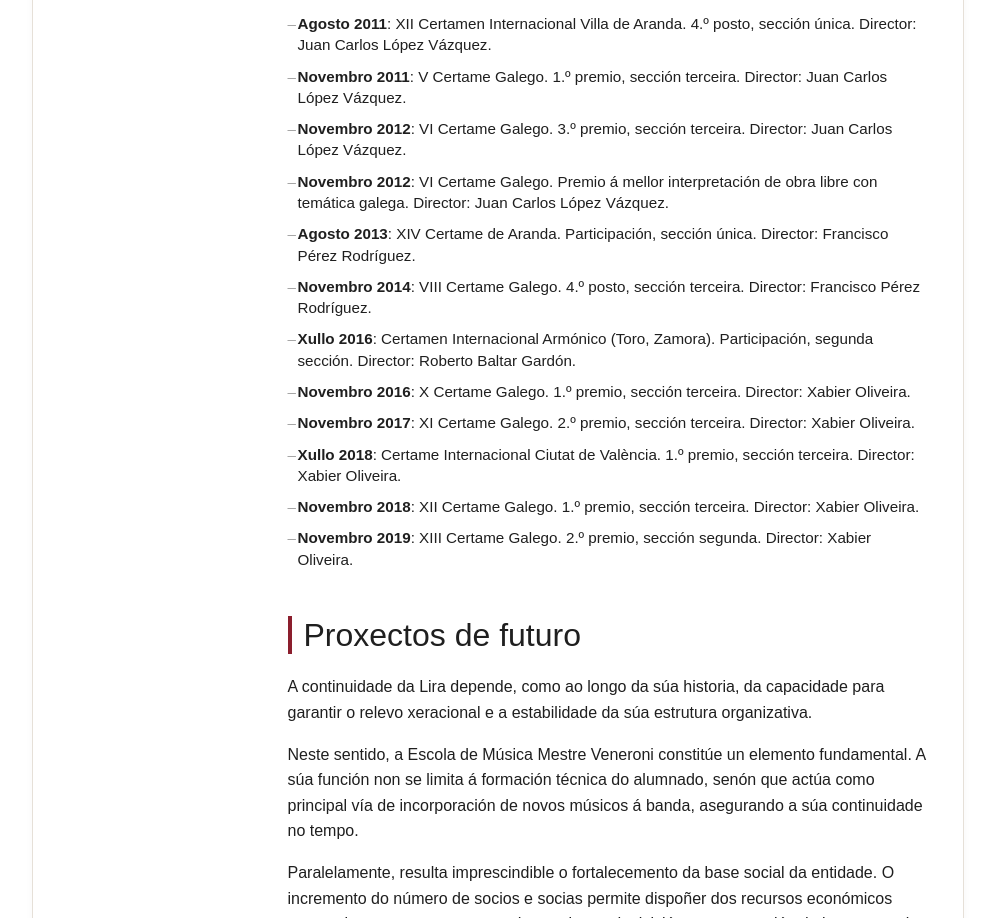
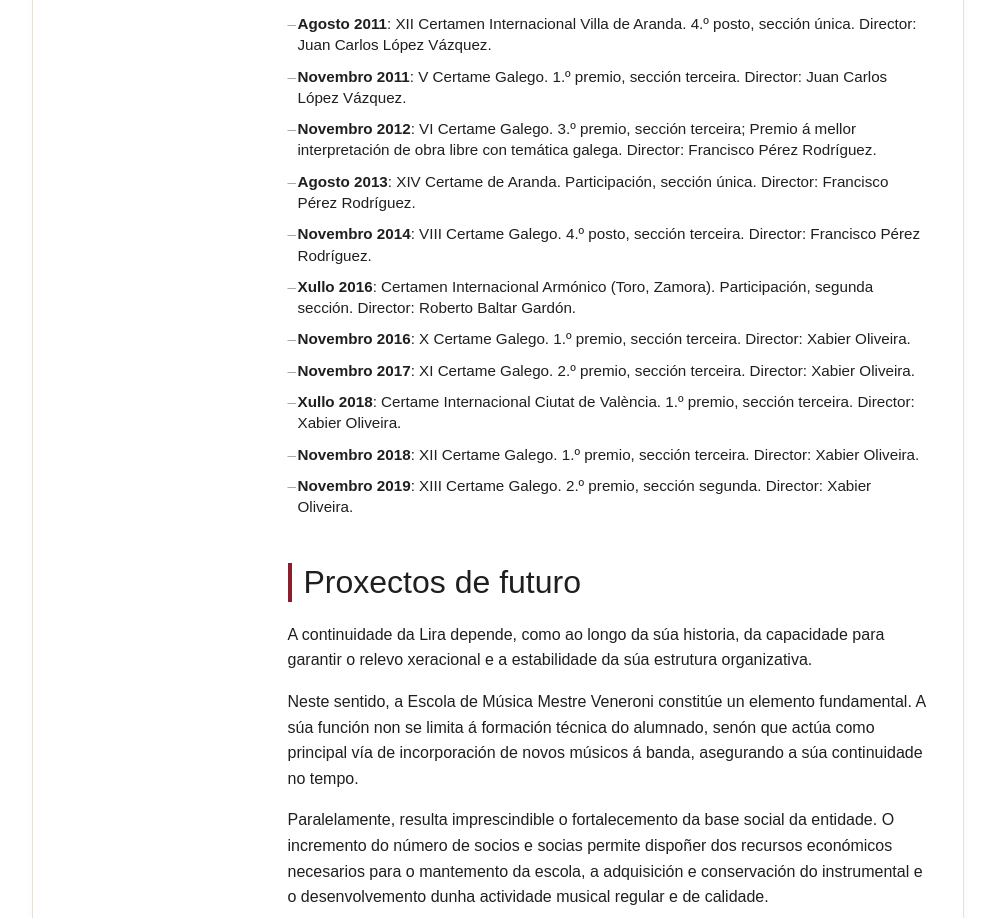
Before and after one commit to bandalira/bandalira.github.io, an Eleventy site: page historia.html in a window 1280 px wide. Shown: the part 8496-9414 px from the top of the page, without its empty margins (142-1137 px from the left). Built offline with nearby package versions, Linux system fonts and the light colour scheme; Eleventy itself is replaced by a stand-in of ours; files that its build step writes are made by us from their sources.

Commit message:
refactor: consolidate 2012 contest awards and update director name in historia.html

```diff
--- a/historia.html
+++ b/historia.html
@@ -676,10 +676,8 @@ permalink: /historia/index.html
                   única. Director: Juan Carlos López Vázquez.</li>
                 <li><strong>Novembro 2011</strong>: V Certame Galego. 1.º premio, sección terceira. Director: Juan
                   Carlos López Vázquez.</li>
-                <li><strong>Novembro 2012</strong>: VI Certame Galego. 3.º premio, sección terceira. Director: Juan
-                  Carlos López Vázquez.</li>
-                <li><strong>Novembro 2012</strong>: VI Certame Galego. Premio á mellor interpretación de obra libre
-                  con temática galega. Director: Juan Carlos López Vázquez.</li>
+                <li><strong>Novembro 2012</strong>: VI Certame Galego. 3.º premio, sección terceira; Premio á mellor
+                  interpretación de obra libre con temática galega. Director: Francisco Pérez Rodríguez.</li>
                 <li><strong>Agosto 2013</strong>: XIV Certame de Aranda. Participación, sección única. Director:
                   Francisco Pérez Rodríguez.</li>
                 <li><strong>Novembro 2014</strong>: VIII Certame Galego. 4.º posto, sección terceira. Director:
```
